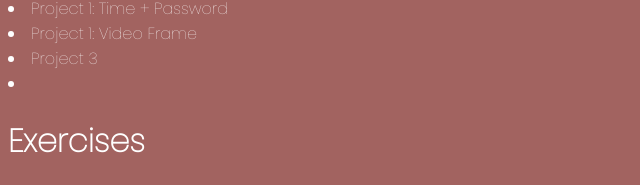
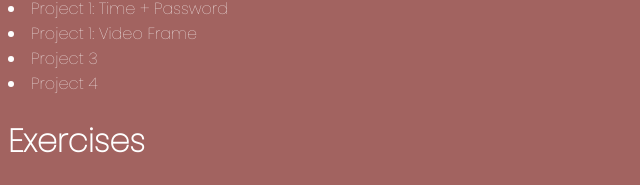
Before and after one commit to SM560-coder/CSP-2021_2, a plain HTML site: page index.html in a window 1280 px wide. Shown: the part 203-388 px from the top of the page, 0-640 px from the left. Drawn offline with Linux system fonts and the light colour scheme.

Commit message:
Update index.html

```diff
--- a/index.html
+++ b/index.html
@@ -16,7 +16,7 @@
             <li><a href="Project 001/index4.html">Project 1: Time + Password</a></li>
             <li><a href="Project 001/index5.html">Project 1: Video Frame</a></li>
             <li><a href = "Project 3/blog.html"> Project 3</a></li>
-            <li><a href = "Project-4/index_project-4.html> Project 4 </a></li>
+            <li><a href ="Project-4/index_project-4.html"> Project 4 </a></li>
     </div>
 
     <div class="class exercises">
```
